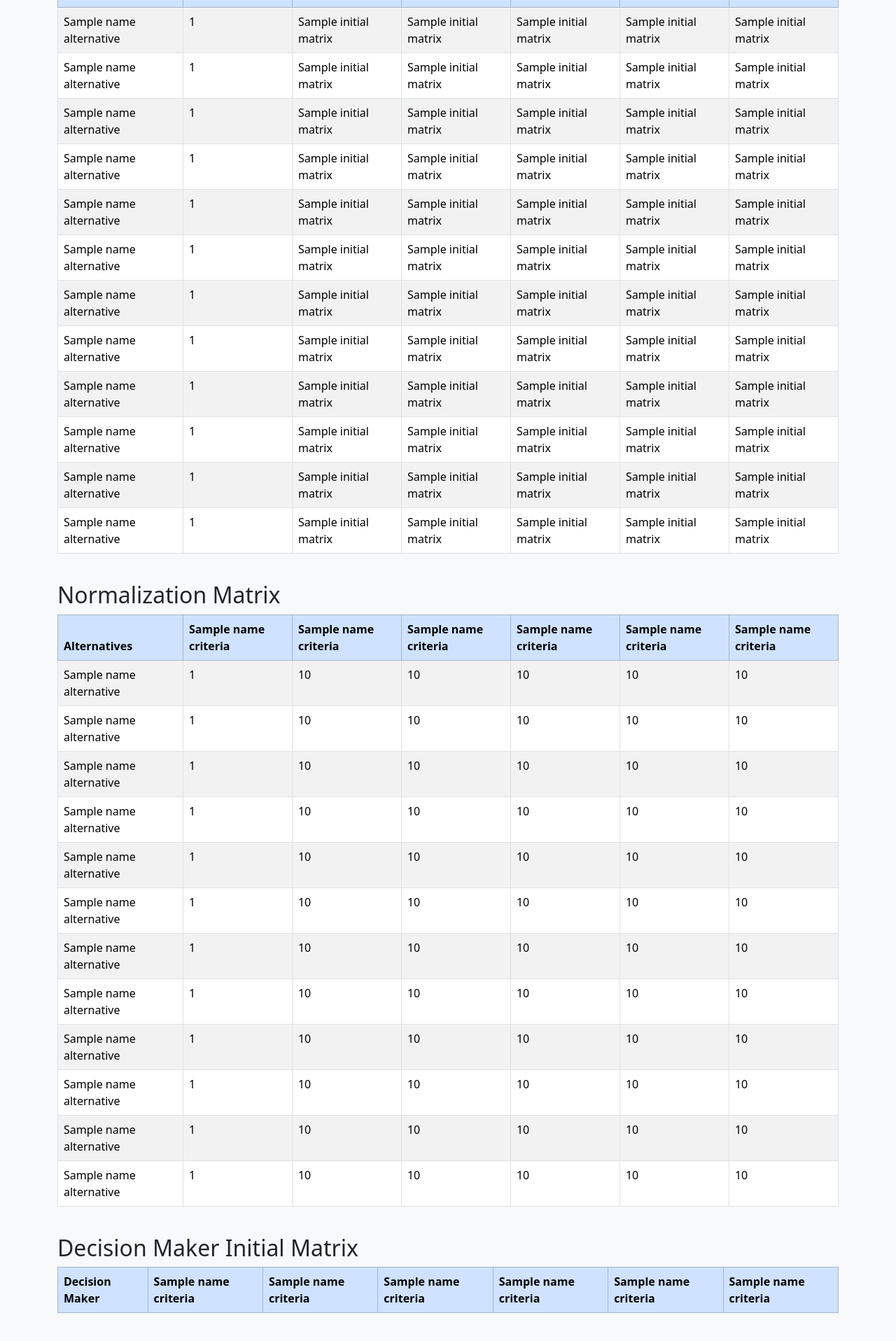
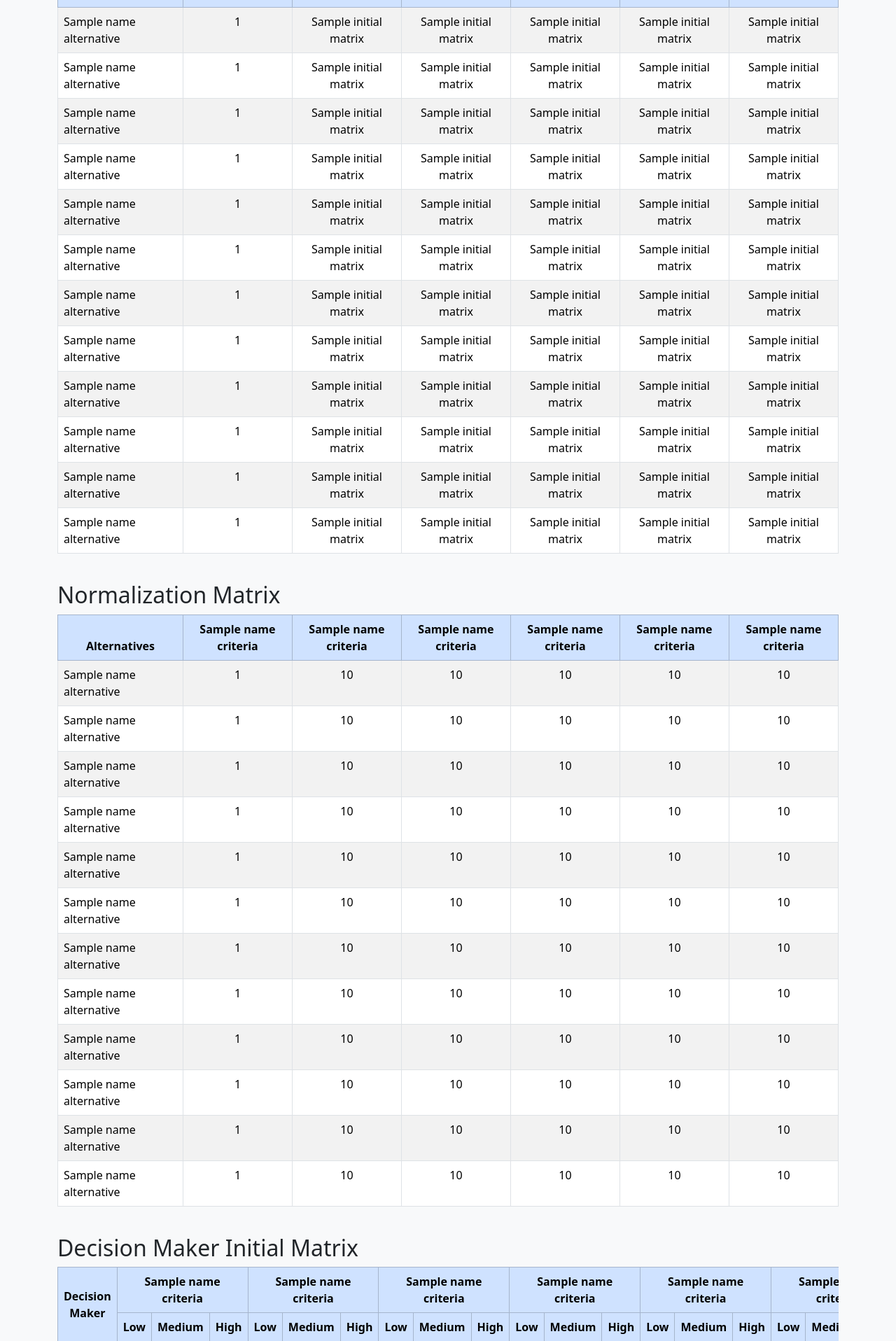
Before and after one commit to hafidhmuhammadakbar/spk-fuzzy-topsis, a Flask app: template templates/result-fuzzy.html in a window 1280 px wide. Shown: the part 245-2161 px from the top of the page at 70% size. Run offline with Flask 3, Linux system fonts and the light colour scheme; the template is opened without the code that fills it: most values are stand-ins (such as "Sample title", 1, 10 or a date in 2020); lists and menus that the app fills with data are empty.

Commit message:
refactor: better UI in the result-fuzzy.html

```diff
--- a/templates/result-fuzzy.html
+++ b/templates/result-fuzzy.html
@@ -11,7 +11,7 @@
     </head>
     <body class="bg-light">
         <div class="container mt-5">
-            <h1 class="text-center text-primary mb-5">Result!</h1>
+            <h1 class="text-center text-primary mb-5">Fuzzy TOPSIS Result</h1>
 
             <!-- Initial matrix -->
             <div class="mt-4">
@@ -20,9 +20,9 @@
                     <table class="table table-bordered table-striped">
                         <thead class="table-primary">
                             <tr>
-                                <th>Alternatives</th>
+                                <th class="text-center">Alternatives</th>
                                 {% for i in range(6) %}
-                                <th>{{ name_criterias[i] }}</th>
+                                <th class="text-center">{{ name_criterias[i] }}</th>
                                 {% endfor %}
                             </tr>
                         </thead>
@@ -31,7 +31,7 @@
                             <tr>
                                 <td>{{ name_alternatives[i] }}</td>
                                 {% for j in range(6) %}
-                                <td>{{ initial_matrix[i][j] }}</td>
+                                <td class="text-center">{{ initial_matrix[i][j] }}</td>
                                 {% endfor %}
                             </tr>
                             {% endfor %}
@@ -47,9 +47,9 @@
                     <table class="table table-bordered table-striped">
                         <thead class="table-primary">
                             <tr>
-                                <th>Alternatives</th>
+                                <th class="text-center">Alternatives</th>
                                 {% for i in range(6) %}
-                                <th>{{ name_criterias[i] }}</th>
+                                <th class="text-center">{{ name_criterias[i] }}</th>
                                 {% endfor %}
                             </tr>
                         </thead>
@@ -58,7 +58,7 @@
                             <tr>
                                 <td>{{ name_alternatives[i] }}</td>
                                 {% for j in range(6) %}
-                                <td>
+                                <td class="text-center">
                                     {{ normalized_matrix[i][j] | round(6) }}
                                 </td>
                                 {% endfor %}
@@ -76,20 +76,29 @@
                     <table class="table table-bordered table-striped">
                         <thead class="table-primary">
                             <tr>
-                                <th>Decision Maker</th>
+                                <th rowspan="2" class="text-center" style="vertical-align: middle;">Decision Maker</th>
                                 {% for i in range(6) %}
-                                <th>{{ name_criterias[i] }}</th>
+                                    <th colspan="3" class="text-center">{{ name_criterias[i] }}</th>
+                                {% endfor %}
+                            </tr>
+                            <tr>
+                                {% for i in range(6) %}
+                                    <th class="text-center">Low</th>
+                                    <th class="text-center">Medium</th>
+                                    <th class="text-center">High</th>
                                 {% endfor %}
                             </tr>
                         </thead>
                         <tbody>
                             {% for i in range(num_dm) %}
-                            <tr>
-                                <td>Decision Maker {{ i + 1 }}</td>
-                                {% for j in range(6) %}
-                                <td>{{ dm_initial_criteria[i][j] }}</td>
-                                {% endfor %}
-                            </tr>
+                                <tr>
+                                    <td>Decision Maker {{ i + 1 }}</td>
+                                    {% for j in range(6) %}
+                                        {% for k in range(3) %}
+                                            <td class="text-center">{{ dm_initial_criteria[i][j][k] }}</td>
+                                        {% endfor %}
+                                    {% endfor %}
+                                </tr>
                             {% endfor %}
                         </tbody>
                     </table>
@@ -103,9 +112,16 @@
                     <table class="table table-bordered table-striped">
                         <thead class="table-primary">
                             <tr>
-                                <th>Criteria</th>
+                                <th rowspan="2" class="text-center" style="vertical-align: middle;">Criteria</th>
                                 {% for i in range(6) %}
-                                <th>{{ name_criterias[i] }}</th>
+                                    <th colspan="3" class="text-center">{{ name_criterias[i] }}</th>
+                                {% endfor %}
+                            </tr>
+                            <tr>
+                                {% for i in range(6) %}
+                                    <th class="text-center">Low</th>
+                                    <th class="text-center">Medium</th>
+                                    <th class="text-center">High</th>
                                 {% endfor %}
                             </tr>
                         </thead>
@@ -113,7 +129,9 @@
                             <tr>
                                 <td>Value</td>
                                 {% for i in range(6) %}
-                                <td>{{ aggregated_criteria[i] }}</td>
+                                    {% for j in range(3) %}
+                                        <td class="text-center">{{ aggregated_criteria[i][j] }}</td>
+                                    {% endfor %}
                                 {% endfor %}
                             </tr>
                         </tbody>
@@ -128,9 +146,16 @@
                     <table class="table table-bordered table-striped">
                         <thead class="table-primary">
                             <tr>
-                                <th>Alternatives</th>
+                                <th rowspan="2" class="text-center" style="vertical-align: middle;">Alternatives</th>
                                 {% for i in range(6) %}
-                                <th>{{ name_criterias[i] }}</th>
+                                    <th colspan="3" class="text-center" style="vertical-align: middle;">{{ name_criterias[i] }}</th>
+                                {% endfor %}
+                            </tr>
+                            <tr>
+                                {% for i in range(6) %}
+                                    <th class="text-center">Low</th>
+                                    <th class="text-center">Medium</th>
+                                    <th class="text-center">High</th>
                                 {% endfor %}
                             </tr>
                         </thead>
@@ -139,7 +164,9 @@
                             <tr>
                                 <td>{{ name_alternatives[i] }}</td>
                                 {% for j in range(6) %}
-                                <td>{{ weighted_normalized_matriks[i][j] }}</td>
+                                    {% for k in range(3) %}
+                                        <td class="text-center" style="vertical-align: middle;">{{ weighted_normalized_matriks[i][j][k] | round(3) }}</td>
+                                    {% endfor %}
                                 {% endfor %}
                             </tr>
                             {% endfor %}
@@ -155,23 +182,34 @@
                     <table class="table table-bordered table-striped">
                         <thead class="table-primary">
                             <tr>
-                                <th>Criteria</th>
+                                <th rowspan="2" class="text-center" style="vertical-align: middle;">Criteria</th>
                                 {% for i in range(6) %}
-                                <th>{{ name_criterias[i] }}</th>
+                                    <th colspan="3" class="text-center" style="vertical-align: middle;">{{ name_criterias[i] }}</th>
+                                {% endfor %}
+                            </tr>
+                            <tr>
+                                {% for i in range(6) %}
+                                    <th class="text-center">Low</th>
+                                    <th class="text-center">Medium</th>
+                                    <th class="text-center">High</th>
                                 {% endfor %}
                             </tr>
                         </thead>
                         <tbody>
                             <tr>
-                                <td>FPIS</td>
+                                <td class="text-center">FPIS</td>
                                 {% for j in range(6) %}
-                                <td>{{ fpis[j] }}</td>
+                                    {% for k in range(3) %}
+                                        <td class="text-center" style="vertical-align: middle;">{{ fpis[j][k] | round(3) }}</td>
+                                    {% endfor %}
                                 {% endfor %}
                             </tr>
                             <tr>
-                                <td>FNIS</td>
+                                <td class="text-center">FNIS</td>
                                 {% for j in range(6) %}
-                                <td>{{ fnis[j] }}</td>
+                                    {% for k in range(3) %}
+                                        <td class="text-center" style="vertical-align: middle;">{{ fnis[j][k] | round(3) }}</td>
+                                    {% endfor %}
                                 {% endfor %}
                             </tr>
                         </tbody>
@@ -186,7 +224,7 @@
                     <table class="table table-bordered table-striped">
                         <thead class="table-primary">
                             <tr>
-                                <th>Alternatives</th>
+                                <th class="text-center" style="vertical-align: middle;">Alternatives</th>
                                 {% for i in range(6) %}
                                 <th>{{ name_criterias[i] }}</th>
                                 {% endfor %}
@@ -197,7 +235,7 @@
                             <tr>
                                 <td>{{ name_alternatives[i] }}</td>
                                 {% for j in range(6) %}
-                                <td>{{ distance_fpis[i][j] | round(6) }}</td>
+                                <td class="text-center" style="vertical-align: middle;">{{ distance_fpis[i][j] | round(6) }}</td>
                                 {% endfor %}
                             </tr>
                             {% endfor %}
@@ -213,9 +251,9 @@
                     <table class="table table-bordered table-striped">
                         <thead class="table-primary">
                             <tr>
-                                <th>Alternatives</th>
+                                <th class="text-center" style="vertical-align: middle;">Alternatives</th>
                                 {% for i in range(6) %}
-                                <th>{{ name_criterias[i] }}</th>
+                                <th class="text-center" style="vertical-align: middle;">{{ name_criterias[i] }}</th>
                                 {% endfor %}
                             </tr>
                         </thead>
@@ -224,7 +262,7 @@
                             <tr>
                                 <td>{{ name_alternatives[i] }}</td>
                                 {% for j in range(6) %}
-                                <td>{{ distance_fnis[i][j] | round(6) }}</td>
+                                <td class="text-center" style="vertical-align: middle;">{{ distance_fnis[i][j] | round(6) }}</td>
                                 {% endfor %}
                             </tr>
                             {% endfor %}
@@ -240,9 +278,9 @@
                     <table class="table table-bordered table-striped">
                         <thead class="table-primary">
                             <tr>
-                                <th>Rank</th>
-                                <th>Alternative</th>
-                                <th>Distance</th>
+                                <th class="text-center" style="vertical-align: middle;">Rank</th>
+                                <th class="text-center" style="vertical-align: middle;">Alternative</th>
+                                <th class="text-center" style="vertical-align: middle;">Distance</th>
                             </tr>
                         </thead>
                         <tbody>
@@ -253,7 +291,7 @@
                                     {{ name_alternatives[sorted_alternatives[i]]
                                     }}
                                 </td>
-                                <td>
+                                <td class="text-center" style="vertical-align: middle;">
                                     {{ closest_distances[sorted_alternatives[i]]
                                     | round(6) }}
                                 </td>
@@ -264,10 +302,10 @@
                 </div>
             </div>
 
-            <div class="mt-4">
-                <a href="{{ url_for('home') }}" class="btn btn-primary"
-                    >Go Back to Home</a
-                >
+            <div class="mt-4 mb-4 text-center">
+                <a href="{{ url_for('home') }}" class="btn btn-primary">
+                    Go Back to Home
+                </a>
             </div>
         </div>
 
```
